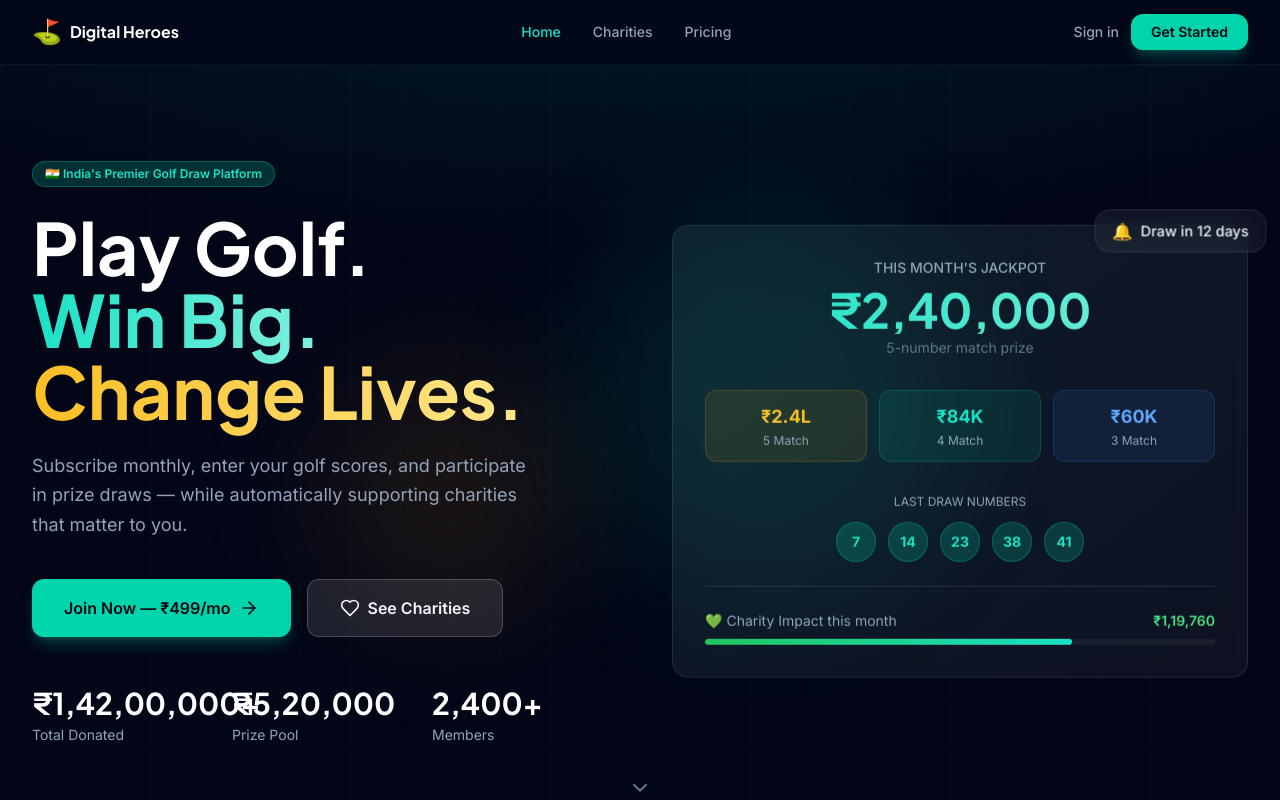
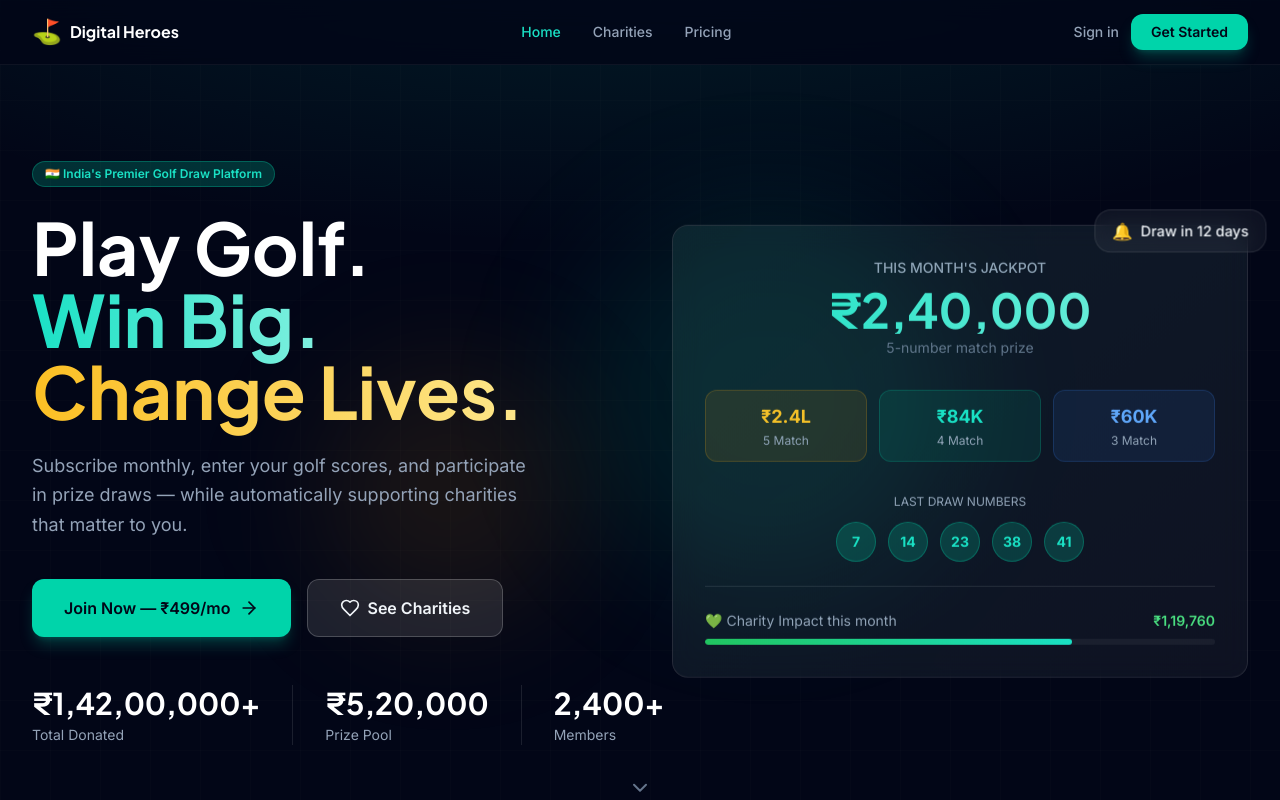
Before and after one commit to codewith-raj/Digital-heroes, a React (Vite) app in the folder frontend/: page / in a window 1280 px wide. Shown: the top 800 px of the page. Built offline with nearby package versions, Linux system fonts and the light colour scheme.

Commit message:
feat: add landing page with hero section, charity showcase, and FAQ accordion

```diff
--- a/frontend/src/pages/Landing.jsx
+++ b/frontend/src/pages/Landing.jsx
@@ -153,13 +153,13 @@ export default function Landing() {
                 </Link>
               </motion.div>
 
-              <motion.div variants={fadeUp} className="grid grid-cols-3 gap-6">
+              <motion.div variants={fadeUp} className="flex items-center gap-0 divide-x divide-white/10">
                 {[
                   { label: 'Total Donated', value: 14200000, prefix: '₹', suffix: '+', format: true },
                   { label: 'Prize Pool', value: 520000, prefix: '₹', suffix: '' },
                   { label: 'Members', value: 2400, prefix: '', suffix: '+' },
-                ].map(({ label, value, prefix, suffix }) => (
-                  <div key={label}>
+                ].map(({ label, value, prefix, suffix }, i) => (
+                  <div key={label} className={`flex-1 ${i === 0 ? 'pr-8' : i === 2 ? 'pl-8' : 'px-8'}`}>
                     <div className="stat-value text-2xl lg:text-3xl">
                       <AnimatedCounter target={value} prefix={prefix} suffix={suffix} />
                     </div>
```
